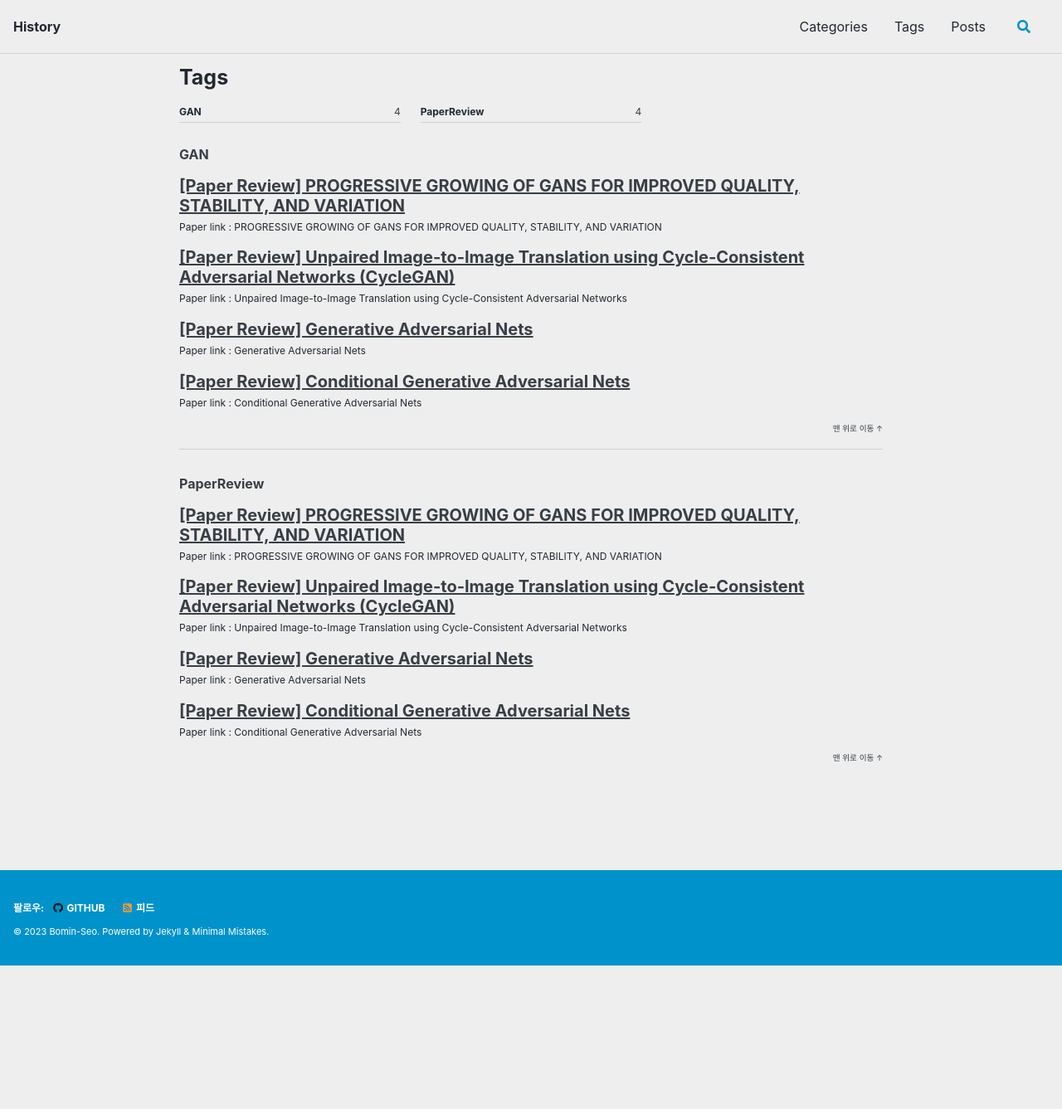
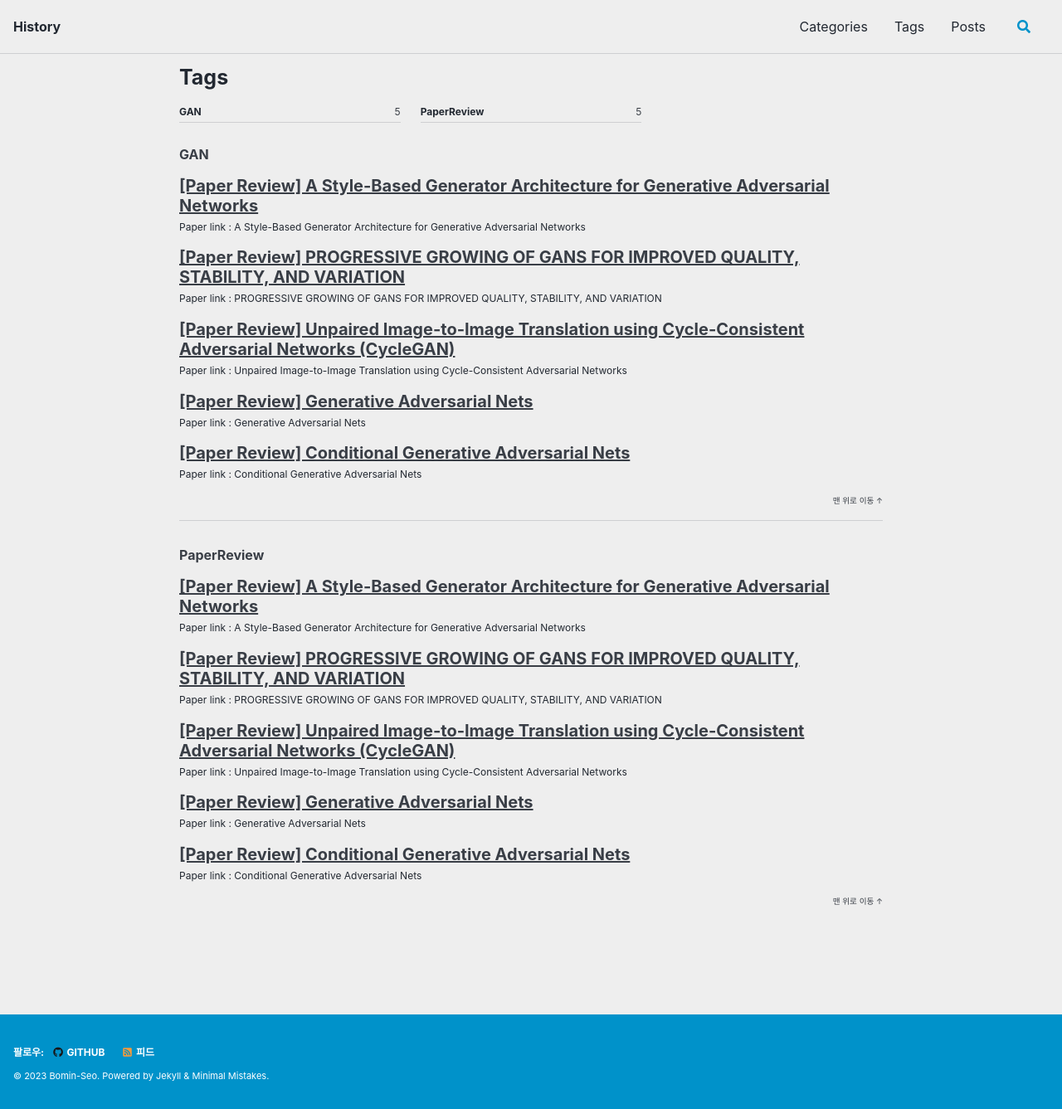
Before and after one commit to Bomin-Seo/Bomin-Seo.github.io, a Jekyll site: the page built from _pages/tags.md, in a window 1280 px wide. Shown: the whole page at 83% size. Built offline with Jekyll 4.4.1, drawn with Linux system fonts in a browser that asks for light colours; cached includes are drawn as plain includes; before the commit the page ends 1164 px from its top, so only the background shows below that; some of the changed lines change nothing that is shown.

Commit message:
styleGAN review

```diff
--- a/_config.yml
+++ b/_config.yml
@@ -60,7 +60,7 @@ atom_feed:
   path                   : # blank (default) uses feed.xml
   hide                   : # true, false (default)
 search                   : true
-search_full_content      : # true, false (default)
+search_full_content      : true
 search_provider          : # lunr (default), algolia, google
 lunr:
   search_within_pages    : # true, false (default)
--- /dev/null
+++ b/_posts/2023-07-18-A Style-Based Generator Architecture for Generative Adversarial Networks.md
@@ -0,0 +1,97 @@
+---
+layout: single
+title:  "[Paper Review] A Style-Based Generator Architecture for Generative Adversarial Networks"
+date:   2023-07-18 17:08:52 +0900
+categories: PaperReview
+author_profile: true
+sidebar:
+  nav: "main"
+tags :
+    - GAN
+    - PaperReview
+---
+**Paper link : A Style-Based Generator Architecture for Generative Adversarial Networks**
+
+ <https://arxiv.org/pdf/1812.04948.pdf>
+
+
+### Introduction
+ - styleGAN은 PGGAN에서 발전된 형태로, 특징을 제어할 수 없는 PGGAN의 문제점을 개선합니다.
+ - NVIDIA에서는 styleGAN과 더불어 FFHQ Dataset을 함께 공개하였습니다.
+
+### Style-based generator
+ - 기존 CNN기반의 GAN모델은 입력된 이미지를 바탕으로 Latent vector를 생성하기에 입력이미지 특징의 확률 분포를 따라 이미지가 생성되며 Entangle문제를 가지고 있습니다.
+ <p align='center'><img src = "https://github.com/Bomin-Seo/Bomin-Seo.github.io/assets/94039896/577696c8-7a65-4965-a363-c0b91ac9e5b1" height="150" width = "150"/></p>
+ - styleGAN에서는 Latent z를 바로 입력으로 사용하지 않고 Mapping Network $$\omega$$룰 통해 학습 데이터셋과 유사한 분포를 가지도록 mapping 과정을 거친 후 입력으로 사용하는 방식을 제안합니다.
+
+ <p align='center'><img src = "https://github.com/Bomin-Seo/Bomin-Seo.github.io/assets/94039896/c50150ee-2fd2-4f5a-9b75-9a686400f487" height="70%" width = "70%"/></p>
+
+- (a)는 실제 데이터 분포를 형상화한 것이며 각각의 축은 하나의 특징을 의미합니다.
+예를 들어 좌측 하단에서 우측 하단으로 이어지는 데이터는 머리의 길이에 대한 feature, 우측 상단에서 우측하단으로 이어지는 데이터는 성별에 관한 feature라고 할 때,
+(a)에서는 장발의 남성에 대한 데이터가 없음을 나타냅니다.
+
+- (b)에서와 같이 기존의 GAN에 사용되는 방식은 feature들이 얽힌 방식으로 표현됩니다.
+이 방식에서는 style, feature별로 제어하기 어려울 뿐만 아니라 feature가 급격하게 변할 수 있는 문제점을 가지고 있습니다.
+
+- (c)에서와 같이 학습 데이터셋과 유사한 분포로 mapping 후 입력으로 사용하게 된다면 feature별로 더 수월하게 제어할 수 있음을 논문에서 제시합니다.
+
+#### Mapping Network
+ <p align='center'><img src = "https://github.com/Bomin-Seo/Bomin-Seo.github.io/assets/94039896/6c515e7d-e81d-4fec-8d45-52c2281ad37b" height="50%" width = "50%"/></p>
+
+- mapping network는 좌측과 같이 도식화할 수 있습니다. 학습 데이터의 가우시안 분포에서 샘플링한 z를 별도의 mapping network를 거친 후 synthesis network의 입력으로 사용합니다.
+- 학습데이터의 분포와 유사하게 mapping함으로써 linear하게 사용할 수 있습니다.
+
+#### Synthesis Network
+- synthesis network는 우측과 같이 도식화할 수 있습니다.
+- A블럭은 Latent vector를 Affine 변환(기하학적 특성을 보존한 변환)을 의미하며 affine 변환을 거쳐 latent vector는 style 정보를 가지고 있는 style vector로 변환됩니다.
+- B블럭은 Noise를 의미하며 이미지 내의 세밀한 정보, Stocastic variation(머리카락, 주근깨 등)을 조절하기 위해 사용됩니다.
+- PGGAN을 참조하였기 때문에 network상에는 4x4, 8x8, ... , 1024x1024의 총 9개의 블럭이 존재하며, 각 블럭 안에는 2개의 convolution layer와 AdaIN이 존재(2개의 Instance)가 존재하며 총 18개의 layer로 구성됩니다.
+
+#### AdaIN
+- Neural Network에서의 학습에서 통계치의 변동은 학습의 불안정성을 야기하기 때문에 normalization기법이 활용됩니다.
+- AdaIN은 Instance Normalization 중 하나로 instance별로 normalization을 수행하게 되며 style tranfer에 사용됩니다.
+ <p align='center'><img src = "https://github.com/Bomin-Seo/Bomin-Seo.github.io/assets/94039896/74fdd0e3-b69b-4ea2-8fa8-1a7969b5ad25" height="50%" width = "50%"/></p>
+
+- 각 이미지에서 평균값을 빼고 표준편차로 나눔으로써 학습의 안정성을 부여합니다.
+- 다음으로 $$y_{s,i}$$로 scaling, $$y_{b,i}$$를 더하여 bias를 부여함으로써 statisc을 바꾸는, 즉 style을 생성하도록 합니다.
+
+#### constant input
+ - 이미지에서 보이듯 styleGAN에서는 Style정보를 단계별로 입력하며 점진적으로 학습을 진행하게 됩니다.
+ - 각각의 layer에서 style 정보가 입력되기 때문에 입력 벡터 z에서 연산을 수행할 필요 없이 상수 값, 4x4x512 tensor를 사용하게 됩니다.
+
+
+### Style Mixing
+#### High-level global attributes
+ - High-level global attributes은 이미지 내의 얼굴형, 성별, 포즈 등과 같은 feature를 의미합니다.
+ - Style(High-level global attributes)은 affine 변환을 거친 style vector를 통해 결정되며 AdaIN의 Statistic으로 style의 정도를 결정합니다.
+
+#### Stocastic Variation
+ <p align='center'><img src = "https://github.com/Bomin-Seo/Bomin-Seo.github.io/assets/94039896/2e11bd62-86c0-4677-a671-a868e307eba1" height="50%" width = "50%"/></p>
+
+- 머리카락, 주근깨 등 이미지 내의 세밀한 정보를 조절합니다.
+- 앞서 말씀드린 대로 AdaIN 전 삽입되는 Noise에 의해 결정되며 상대적으로 큰 크기의 사항을 조절하는 Coarse noise와 세밀한 세부사항을 결정하는 Fine noise가 있습니다.
+
+ <p align='center'><img src = "https://github.com/Bomin-Seo/Bomin-Seo.github.io/assets/94039896/42b318ea-b7ff-45fd-8da0-e2ec1717a73d" height="50%" width = "50%"/></p>
+
+- 위의 이미지는 noise의 삽입에 따른 결과를 나타낸 이미지입니다.
+- (a)는 모든 layer에 noise를 입력한 경우 / (b)는 noise를 입력하지 않은 경우 / (c)는 fine layer에만 noise를 입력한 경우 / (d)는 coarse layer에 noise를 입력한 경우
+- 결과에서 확인할 수 있듯 noise를 입력하지 않은 경우보다 noise를 입력한 경우 세밀한 정보를 더 잘 표현했음을 확인할 수 있고, coarse noise를 입력한 경우보다 fine noise를 입력한 경우
+더 세밀한 표현이 됨을 확인할 수 있습니다.
+
+#### Vector 표현
+- constant input은 4x4x512, synthesis network는 18개의 layer로 구성됨에 따라 18x512 vector로 표현할 수 있습니다.
+<p align='center'><img src = "https://github.com/Bomin-Seo/Bomin-Seo.github.io/assets/94039896/1cc37bc7-c08c-4763-bbf8-613ce1b09747" height="30%" width = "30%"/></p>
+
+- 앞쪽에 있는 vector(4x4, 8x8 layers)는 network상에서 많은 convolution layer를 거치며 이미지에 전반적인 영향을 미칠 수 있습니다. 따라서 앞의 4개의 vector는 이미지의 coarse style을 조절합니다.
+- 다음의 4개의 벡터(16x16, 32x32 layers)는 middle style을 결정하며 나머지 10개의 vector는 머리카락, 주근깨와 같은 세밀한 정보를 조절하게 됩니다.
+
+#### style mixing
+<p align='center'><img src = "https://github.com/Bomin-Seo/Bomin-Seo.github.io/assets/94039896/cfe18ba8-3ca2-4ab5-adf7-d69a662e6545" height="80%" width = "80%"/></p>
+- style mixing에 있어 어떤 vector를 사용하냐에 따른 결과물을 확인할 수 있습니다.
+- 상단 3줄의 결과물은 source B에서 Coarse style정보를, 나머지 style 정보는 source A에서 가져와 Mixing한 결과입니다. source B의 얼굴형, 안경의 유무 등과 같은 큰 특징을 따르며 배경, 머리카락의 표현 등에 있어 세밀한 표현은 Source A를 따름을 확인할 수 있습니다.
+- 마지막의 결과물은 Source B에서는 Fine style 정보를, 나머지는 source A에서 Style 정보를 가져옴에 따라 전체적인 이미지는 sourceA와 유사하며 배경과 머리색 등 세부적 정보가 B에서 왔음을 확인할 수 있습니다.
+
+#### Mixing Regularization
+- 논문에서는 각각의 style 정보를 localize하기 위해 mixing regularization방법을 제안합니다.
+- 2개의 입력벡터 $$\omega_1 , \omega_2$$가 있을 때 먼저 $$\omega_1$$를 이용하여 latent code를 구성하고, cross point이후에는 $$\omega_2$$를 이용하여 latent code를 구성합니다.
+- 구성된 latent code를 통해 생성된 이미지를 training dataset에 포함시키면 Discriminator는 생성된 이미지에 대해 허구의 이미지라고 판단하게 됩니다. 이에 따라 generator는 latene code상의 crosspoint 지점의 style정보는 낮은 correlation을 가진다고 판단하게 됩니다.
```
